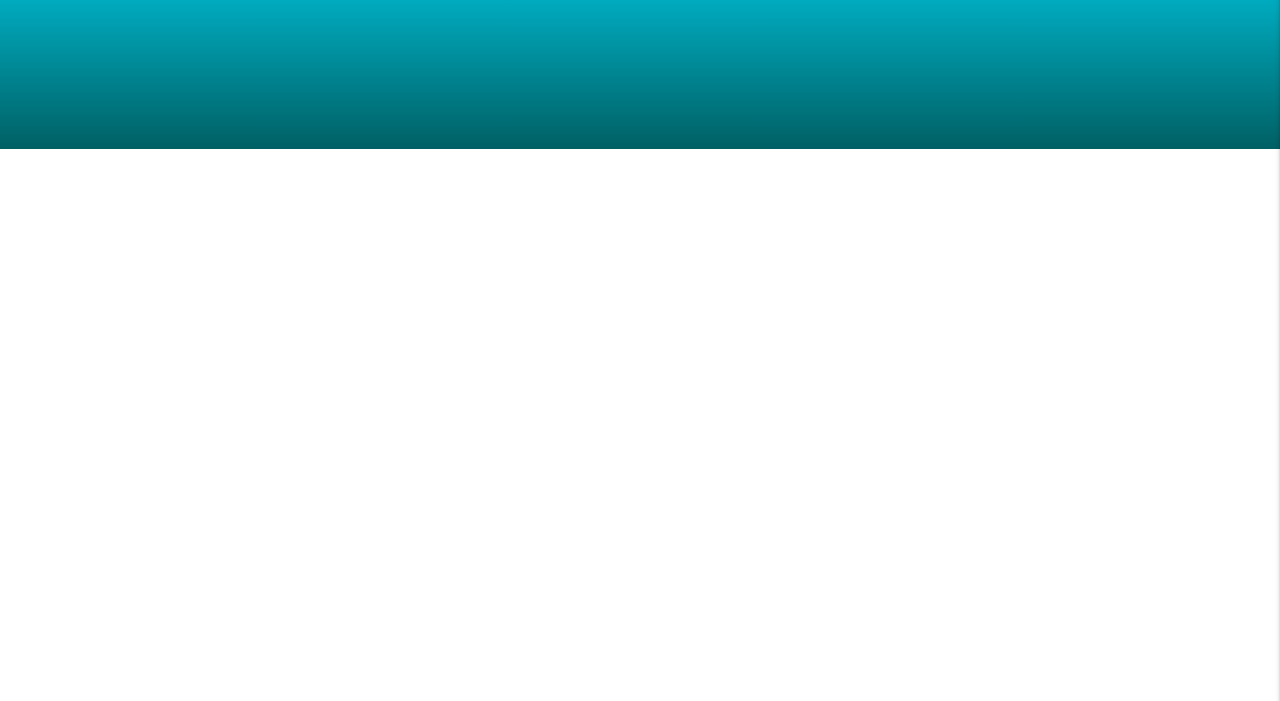
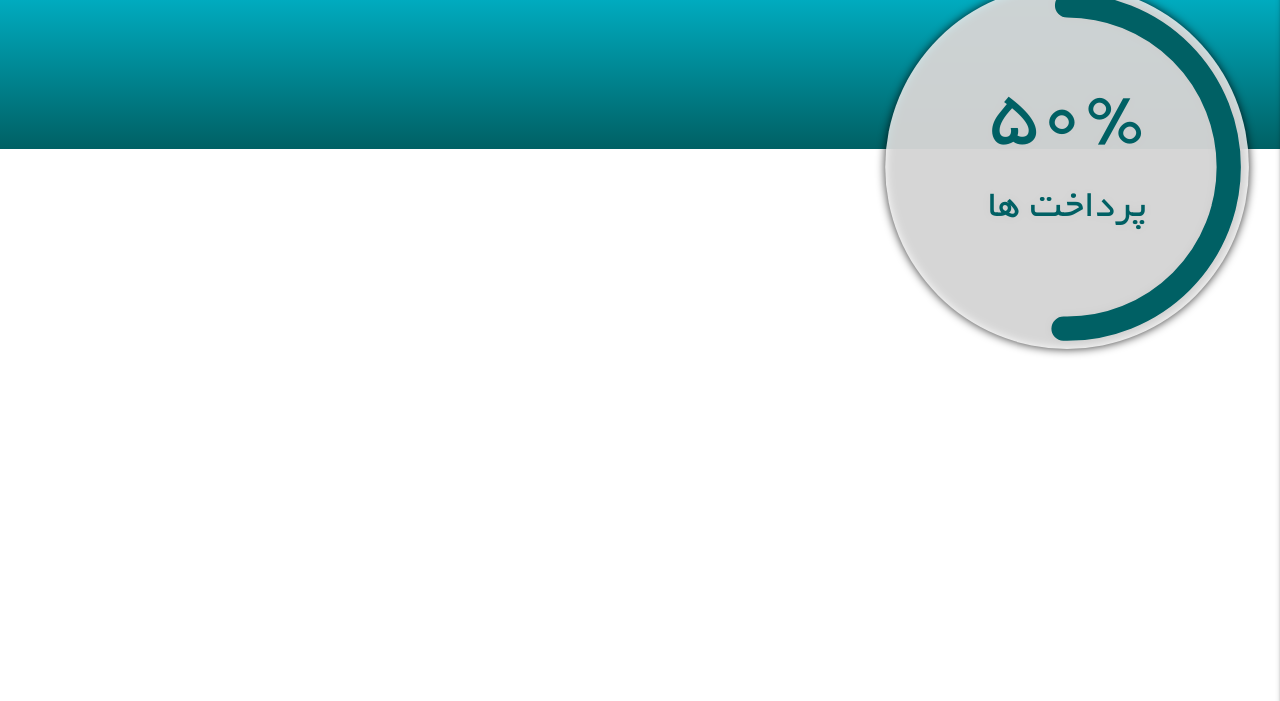
Before and after one commit to qasemB/materialize-project1, a plain HTML site: page index.html in a window 1280 px wide. Shown: the part 99-800 px from the top of the page. Drawn offline with Linux system fonts and the light colour scheme.

Commit message:
part #10

```diff
--- a/index.html
+++ b/index.html
@@ -38,7 +38,24 @@
      <!-- header end --------------- -->
 
      <!-- <section class="main_content"> -->
-       <div id="content1" class="item_content orange"></div>
+       <div id="content1" class="item_content orange">
+         <div class="row">
+           <div class="col s12 m6 l4 progressbar_grid">
+             <span class="white-text">
+               <svg viewbox="0 0 100 100" style="filter: drop-shadow(0 0 5px black);">
+                <circle cx="50" cy="50" r="45" fill="rgba(255,255,255,0.8)" />
+                <path fill="none" stroke-linecap="round" stroke-width="6" stroke="#006064"
+                    stroke-dasharray="126.5 , 126.5"
+                    d="M50 10
+                      a 40 40 0 0 1 0 80
+                      a 40 40 0 0 1 0 -80"/>
+                <text x="50" y="35" fill="#006064" text-anchor="middle" dy="7" font-size="20">50%</text>
+                <text x="50" y="55" fill="#006064" text-anchor="middle" dy="7" font-size="10">پرداخت ها</text>
+               </svg>
+             </span>
+           </div>
+         </div>
+       </div>
        <div id="content2" class="item_content yellow"></div>
        <div id="content3" class="item_content red"></div>
        <div id="content4" class="item_content purple"></div>
```
